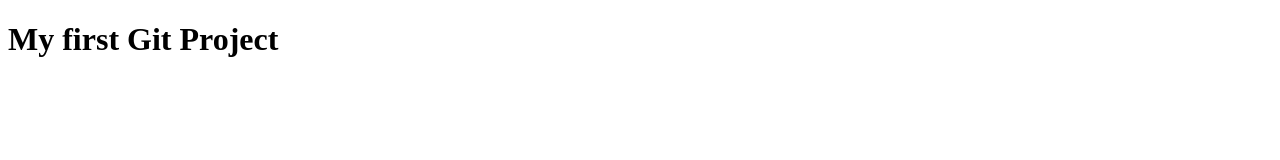
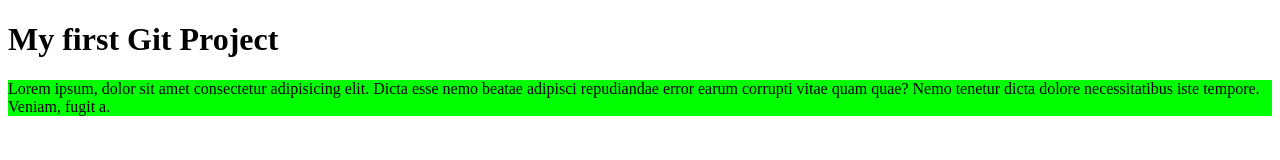
Before and after one commit to elmual/GIT_TEST, a plain HTML site: page index.html in a window 1280 px wide. Drawn offline with Linux system fonts and the light colour scheme.

Commit message:
p-ye arxa fon vermishem

```diff
--- a/index.html
+++ b/index.html
@@ -5,9 +5,13 @@
     <meta http-equiv="X-UA-Compatible" content="IE=edge">
     <meta name="viewport" content="width=device-width, initial-scale=1.0">
     <title>Git Project</title>
+    <link rel="stylesheet" href="style.css">
 </head>
 <body>
     <h1>My first Git Project</h1>
+    <p>
+        Lorem ipsum, dolor sit amet consectetur adipisicing elit. Dicta esse nemo beatae adipisci repudiandae error earum corrupti vitae quam quae? Nemo tenetur dicta dolore necessitatibus iste tempore. Veniam, fugit a.
+    </p>
 
 </body>
 </html>
--- a/style.css
+++ b/style.css
@@ -0,0 +1,3 @@
+p{
+    background-color: lime;
+}
```
